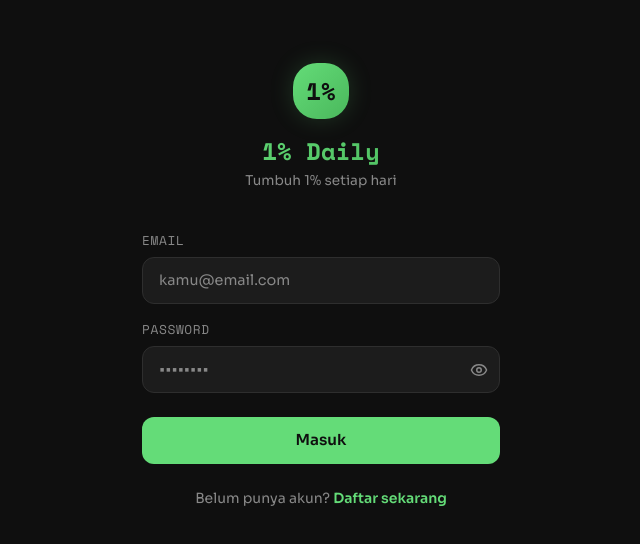
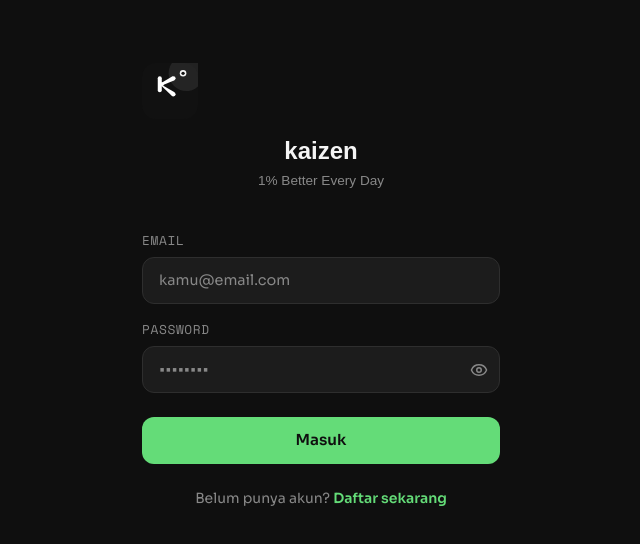
Before and after one commit to arfidakai/kaizen, a Next.js app: page /login in a window 1280 px wide. Shown: the part 114-658 px from the top of the page, without its empty margins (319-959 px from the left). Built offline with nearby package versions, Linux system fonts and the light colour scheme.

Commit message:
Add Kaizen logo as favicon and web logo

```diff
--- a/app/(app)/layout.tsx
+++ b/app/(app)/layout.tsx
@@ -1,6 +1,7 @@
 import { redirect } from "next/navigation"
 import { createServerSupabaseClient } from "@/lib/supabase-server"
 import BottomNav from "@/components/BottomNav"
+import { KaizenIcon } from "@/components/KaizenLogo"
 
 export default async function AppLayout({ children }: { children: React.ReactNode }) {
   const supabase = await createServerSupabaseClient()
@@ -10,6 +11,27 @@ export default async function AppLayout({ children }: { children: React.ReactNod
 
   return (
     <>
+      <header style={{
+        position: "sticky",
+        top: 0,
+        zIndex: 10,
+        background: "#0f0f0f",
+        borderBottom: "1px solid #1c1c1c",
+        padding: "1rem",
+        display: "flex",
+        alignItems: "center",
+        gap: "0.75rem",
+      }}>
+        <KaizenIcon size={32} />
+        <span style={{
+          fontSize: "0.9rem",
+          fontWeight: 700,
+          fontFamily: "'Plus Jakarta Sans', sans-serif",
+          letterSpacing: "-0.5px",
+        }}>
+          kaizen
+        </span>
+      </header>
       <main className="page-content">
         {children}
       </main>
--- a/app/(auth)/login/page.tsx
+++ b/app/(auth)/login/page.tsx
@@ -6,6 +6,7 @@ import { useState } from "react"
 import { useRouter } from "next/navigation"
 import Link from "next/link"
 import { createClient } from "@/lib/supabase"
+import { KaizenIcon } from "@/components/KaizenLogo"
 import { Eye, EyeOff, Loader2 } from "lucide-react"
 
 export default function LoginPage() {
@@ -42,15 +43,12 @@ export default function LoginPage() {
     <div className="w-full animate-fade-in" style={{ maxWidth: 360 }}>
       {/* Logo */}
       <div className="text-center mb-10">
-        <div className="inline-flex items-center justify-center w-14 h-14 rounded-2xl mb-4 glow-accent"
-          style={{ background: "linear-gradient(135deg, var(--accent) 0%, var(--accent-hover) 100%)" }}>
-          <span className="text-2xl font-bold" style={{ color: "#0f0f0f", fontFamily: "'Space Mono', monospace" }}>1%</span>
-        </div>
-        <h1 className="text-2xl font-bold text-gradient" style={{ fontFamily: "'Space Mono', monospace" }}>
-          1% Daily
+        <KaizenIcon size={56} />
+        <h1 className="text-2xl font-bold" style={{ marginTop: "1rem", fontFamily: "'Plus Jakarta Sans', sans-serif" }}>
+          kaizen
         </h1>
-        <p style={{ color: "#888", fontSize: "0.85rem", marginTop: "0.25rem" }}>
-          Tumbuh 1% setiap hari
+        <p style={{ color: "#888", fontSize: "0.85rem", marginTop: "0.25rem", fontFamily: "'Plus Jakarta Sans', sans-serif" }}>
+          1% Better Every Day
         </p>
       </div>
 
--- a/app/(auth)/register/page.tsx
+++ b/app/(auth)/register/page.tsx
@@ -6,6 +6,7 @@ import { useState } from "react"
 import { useRouter } from "next/navigation"
 import Link from "next/link"
 import { createClient } from "@/lib/supabase"
+import { KaizenIcon } from "@/components/KaizenLogo"
 import { Eye, EyeOff, Loader2, CheckCircle2 } from "lucide-react"
 
 export default function RegisterPage() {
@@ -61,14 +62,11 @@ export default function RegisterPage() {
     <div className="w-full animate-fade-in" style={{ maxWidth: 360 }}>
       {/* Logo */}
       <div className="text-center mb-8">
-        <div className="inline-flex items-center justify-center w-14 h-14 rounded-2xl mb-4 glow-accent"
-          style={{ background: "linear-gradient(135deg, var(--accent) 0%, var(--accent-hover) 100%)" }}>
-          <span className="text-2xl font-bold" style={{ color: "#0f0f0f", fontFamily: "'Space Mono', monospace" }}>1%</span>
-        </div>
-        <h1 className="text-2xl font-bold text-gradient" style={{ fontFamily: "'Space Mono', monospace" }}>
+        <KaizenIcon size={56} />
+        <h1 className="text-2xl font-bold" style={{ marginTop: "1rem", fontFamily: "'Plus Jakarta Sans', sans-serif" }}>
           Mulai perjalananmu
         </h1>
-        <p style={{ color: "#888", fontSize: "0.85rem", marginTop: "0.25rem" }}>
+        <p style={{ color: "#888", fontSize: "0.85rem", marginTop: "0.25rem", fontFamily: "'Plus Jakarta Sans', sans-serif" }}>
           Daftar gratis, tumbuh setiap hari
         </p>
       </div>
--- a/app/layout.tsx
+++ b/app/layout.tsx
@@ -5,8 +5,13 @@ import { NotificationProvider } from "@/context/NotificationContext"
 import NotificationContainer from "@/components/NotificationContainer"
 
 export const metadata: Metadata = {
-  title: "1% Daily",
+  title: "1% Daily - Kaizen",
   description: "Tumbuh 1% setiap hari. Self-development tracker harian.",
+  icons: {
+    icon: "/favicon.svg",
+    shortcut: "/favicon.svg",
+    apple: "/favicon.svg",
+  },
   appleWebApp: {
     capable: true,
     statusBarStyle: "black-translucent",
--- /dev/null
+++ b/components/KaizenLogo.tsx
@@ -0,0 +1,143 @@
+import React from "react";
+
+interface KShapeProps {
+  color?: string;
+}
+
+function KShape({ color = "white" }: KShapeProps) {
+  return (
+    <g>
+      {/* Vertical bar */}
+      <rect x="8" y="6" width="12" height="48" rx="6" fill={color} />
+      {/* Upper diagonal arm */}
+      <polygon points="17,27 52,6 58,18 22,33" fill={color} />
+      {/* Lower diagonal arm */}
+      <polygon points="17,33 22,33 58,54 52,66" fill={color} />
+      {/* Round caps on arm tips */}
+      <circle cx="55" cy="12" r="6" fill={color} />
+      <circle cx="55" cy="60" r="6" fill={color} />
+      {/* Elbow joint */}
+      <circle cx="20" cy="30" r="6" fill={color} />
+    </g>
+  );
+}
+
+interface LogoIconProps {
+  size?: number;
+  className?: string;
+}
+
+/** Square app icon — use for favicons, app icons, avatar */
+export function KaizenIcon({ size = 120, className }: LogoIconProps) {
+  return (
+    <svg
+      width={size}
+      height={size}
+      viewBox="0 0 120 120"
+      fill="none"
+      xmlns="http://www.w3.org/2000/svg"
+      className={className}
+    >
+      <rect width="120" height="120" rx="30" fill="#111111" />
+      <circle cx="95" cy="22" r="38" fill="white" fillOpacity="0.08" />
+      <g transform="translate(28, 24) scale(0.72)">
+        <KShape color="white" />
+      </g>
+      {/* Spark dot */}
+      <circle cx="88" cy="22" r="7" fill="white" fillOpacity="0.95" />
+      <circle cx="88" cy="22" r="3.5" fill="#111111" />
+    </svg>
+  );
+}
+
+interface LogoHorizontalProps {
+  width?: number;
+  className?: string;
+}
+
+/** Horizontal lockup — icon + wordmark + tagline */
+export function KaizenHorizontal({ width = 300, className }: LogoHorizontalProps) {
+  return (
+    <svg
+      width={width}
+      height={Math.round(width * (88 / 300))}
+      viewBox="0 0 300 88"
+      fill="none"
+      xmlns="http://www.w3.org/2000/svg"
+      className={className}
+    >
+      {/* Icon */}
+      <rect x="0" y="4" width="80" height="80" rx="20" fill="#111111" />
+      <circle cx="66" cy="20" r="30" fill="white" fillOpacity="0.08" />
+      <g transform="translate(12, 14) scale(0.77)">
+        <KShape color="white" />
+      </g>
+      <circle cx="68" cy="20" r="6" fill="white" fillOpacity="0.95" />
+      <circle cx="68" cy="20" r="3" fill="#111111" />
+
+      {/* Wordmark */}
+      <text
+        x="100"
+        y="55"
+        fontFamily="'Plus Jakarta Sans', sans-serif"
+        fontWeight="800"
+        fontSize="38"
+        fill="#111111"
+        letterSpacing="-1"
+      >
+        kaizen
+      </text>
+
+      {/* Tagline */}
+      <text
+        x="102"
+        y="73"
+        fontFamily="'Plus Jakarta Sans', sans-serif"
+        fontWeight="500"
+        fontSize="11"
+        fill="#111111"
+        fillOpacity="0.4"
+        letterSpacing="2.5"
+      >
+        1% BETTER EVERY DAY
+      </text>
+    </svg>
+  );
+}
+
+/** Wordmark only — just "kaizen" text, no icon */
+export function KaizenWordmark({
+  color = "#111111",
+  fontSize = 38,
+  className,
+}: {
+  color?: string;
+  fontSize?: number;
+  className?: string;
+}) {
+  return (
+    <svg
+      width={fontSize * 4.2}
+      height={fontSize * 1.4}
+      viewBox={`0 0 ${fontSize * 4.2} ${fontSize * 1.4}`}
+      fill="none"
+      xmlns="http://www.w3.org/2000/svg"
+      className={className}
+    >
+      <text
+        x="0"
+        y={fontSize}
+        fontFamily="'Plus Jakarta Sans', sans-serif"
+        fontWeight="800"
+        fontSize={fontSize}
+        fill={color}
+        letterSpacing="-1"
+      >
+        kaizen
+      </text>
+    </svg>
+  );
+}
+
+/** Default export — icon only */
+export default KaizenIcon;
```
Also changed, not shown: public/favicon.svg (added).
